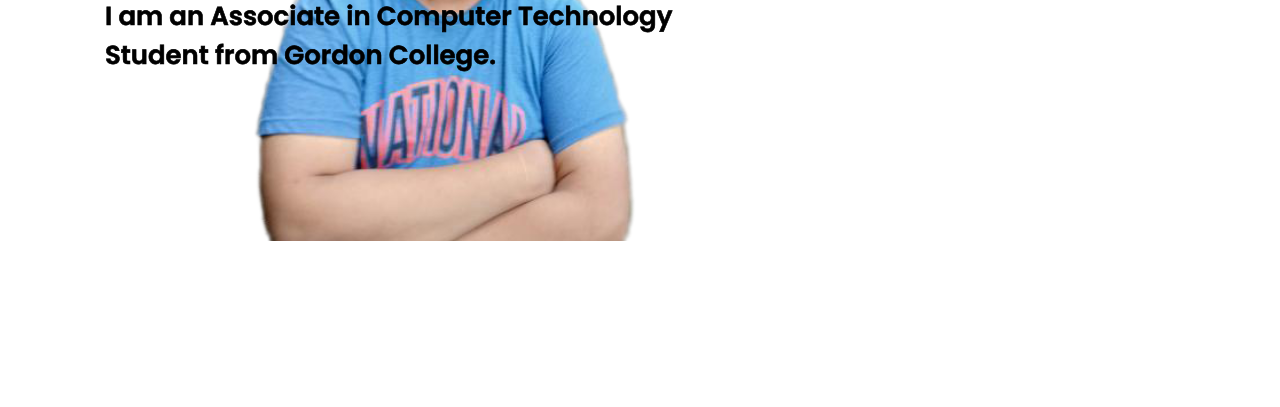
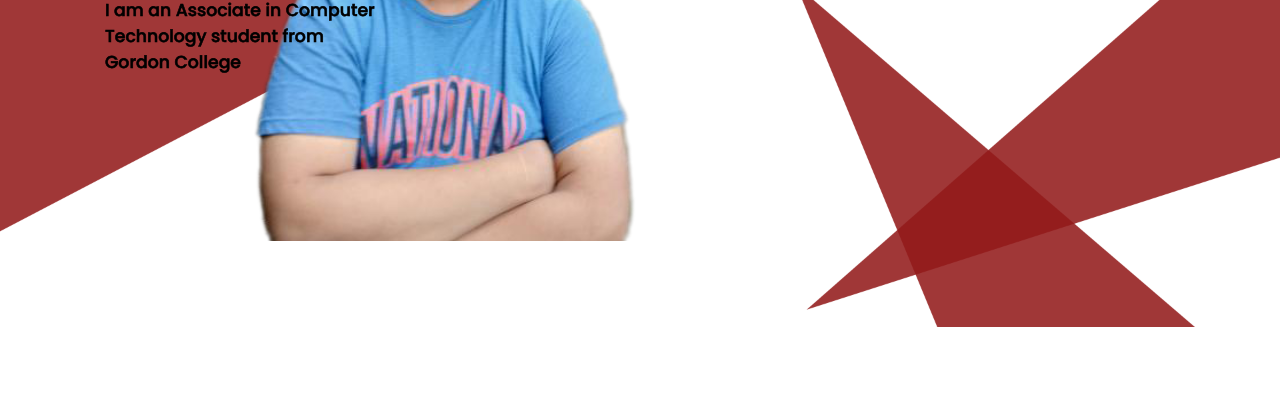
Before and after one commit to dardeejay/portfolio, a plain HTML site: page main/html/index.html in a window 1280 px wide. Shown: the part 393-800 px from the top of the page. Drawn offline with Linux system fonts and the light colour scheme.

Commit message:
background changes

```diff
--- a/main/html/index.html
+++ b/main/html/index.html
@@ -27,7 +27,7 @@
                 <h1 id = "name">Dardee Jay<br>Calura</h1>
             </div>
             <div class="details">
-               <h1> I am an Associate in Computer Technology <br>Student from Gordon College.</h1>
+               <p> I am an Associate in Computer <br>Technology student from <br>Gordon College</p>
             </div>
         </section>
     </body>
```
Also changed, not shown: main/images/Portfolio_Wireframe_4.png (added), main/images/Portfolio_Wireframe_light2.png (added), main/images/Portfolio_Wireframe_light3.png (added), main/images/Portfolio_Wireframe_light4.png (added).
